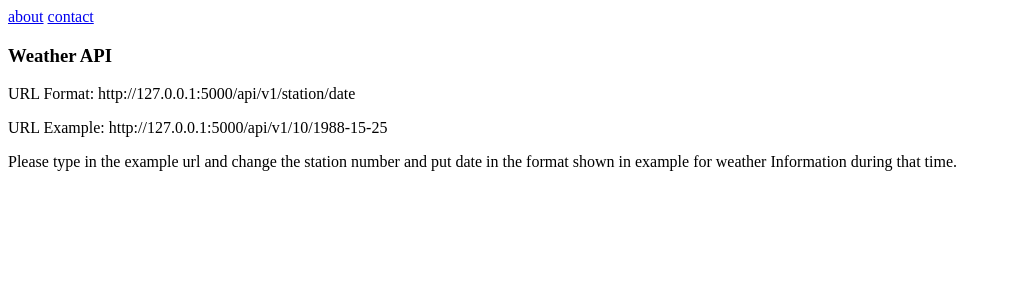
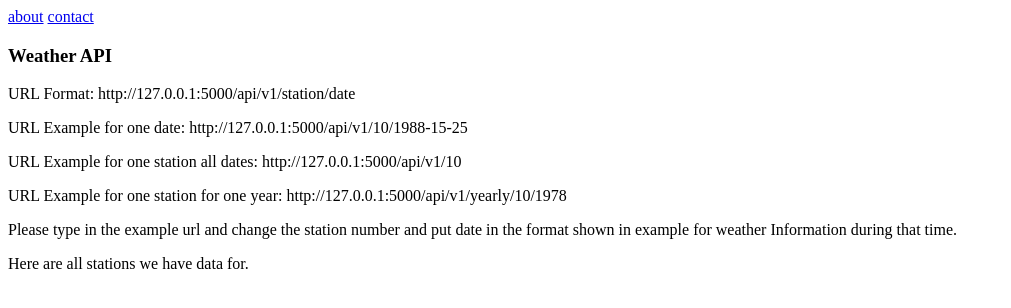
Before and after one commit to Wiinds/Weather-Data-API, a Flask app: template templates/home.html in a window 1280 px wide. Shown: the top 308 px of the page, without its empty margins (0-1011 px from the left). Run offline with Flask 3, Linux system fonts and the light colour scheme; the template is opened without the code that fills it, so the values that code supplies are empty.

Commit message:
more routes added

```diff
--- a/Main.py
+++ b/Main.py
@@ -5,9 +5,31 @@
 app = Flask(__name__)
 
 
+stations = pd.read_csv("data_small\stations.txt", skiprows=17)
+stations = stations[["STAID", "STANAME                                 "]]
+
 @app.route("/")
 def home():
-    return render_template("home.html")
+    return render_template("home.html", data=stations.to_html())
+
+
+@app.route("/api/v1/<station>")
+def only_station(station):
+    filename = "data_small/TG_STAID" + str(station).zfill(6) + ".txt"
+    df = pd.read_csv(filename, skiprows=20, parse_dates=["    DATE"])
+    result = df.to_dict(orient="records")
+
+    return result
+
+
+@app.route("/api/v1/yearly/<station>/<year>")
+def only_year(station, year):
+    filename = pd.read_csv("data_small/TG_STAID" + str(station).zfill(6) + ".txt")
+    df = pd.read_csv(filename, skiprows=20)
+    df["    DATE"] = df["    DATE"].astype(str)
+    result = df[df["    DATE"].str.startswith(str(year))].to_dict(orient="records")
+    return result
+
 
 
 @app.route("/api/v1/<station>/<date>")
@@ -22,7 +44,6 @@
             "date": date,
             "temperature": temperature}
 
-    #return render_template("about.html")
 
 
 if __name__ == "__main__":
--- a/templates/about.html
+++ b/templates/about.html
@@ -8,9 +8,10 @@
     <!-- <link rel="stylesheet" href="style.css"> -->
 </head>
 <body>
+
     <h1>Information about this Weather API</h1>
     <p>URL format: http://127.0.0.1:5000/api/v1/station/date</p>
-    <p>This is a paragraph.</p>
+    <p>Weather for date you selected</p>
     <!-- More HTML content here -->
 
 </body>
--- a/templates/home.html
+++ b/templates/home.html
@@ -13,10 +13,18 @@
         <a href="/contact-us/">contact</a>
     <nav/>
     <h1>Weather API</h1>
+
     <p>URL Format: http://127.0.0.1:5000/api/v1/station/date</p>
-    <p>URL Example: http://127.0.0.1:5000/api/v1/10/1988-15-25</p>
+    <p>URL Example for one date: http://127.0.0.1:5000/api/v1/10/1988-15-25</p>
+    <p>URL Example for one station all dates: http://127.0.0.1:5000/api/v1/10</p>
+    <p>URL Example for one station for one year: http://127.0.0.1:5000/api/v1/yearly/10/1978</p>
+
+
 
     <p>Please type in the example url and change the station number and put date in the format shown in example for weather Information during that time.</p>
+    <p>Here are all stations we have data for.</p>
+    <p>{{data|safe}}</p>
+
 
 
 
```
